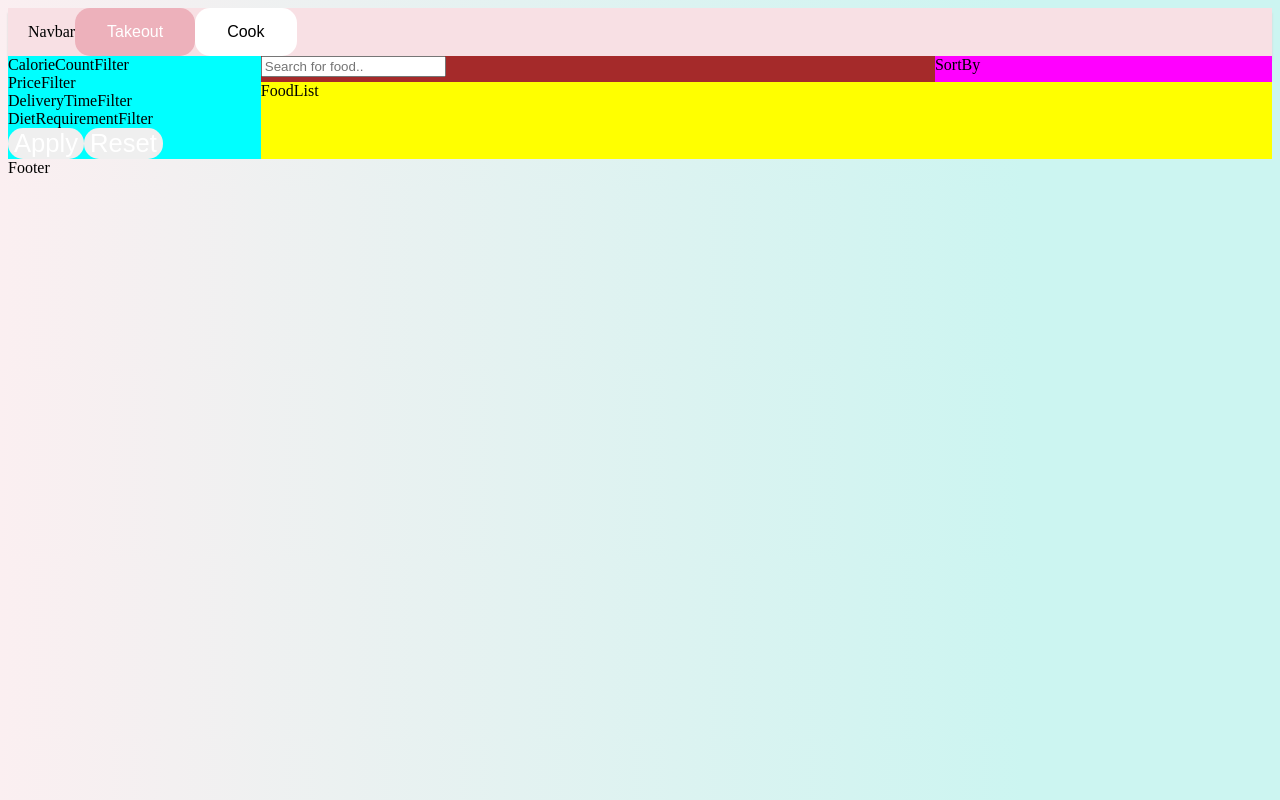
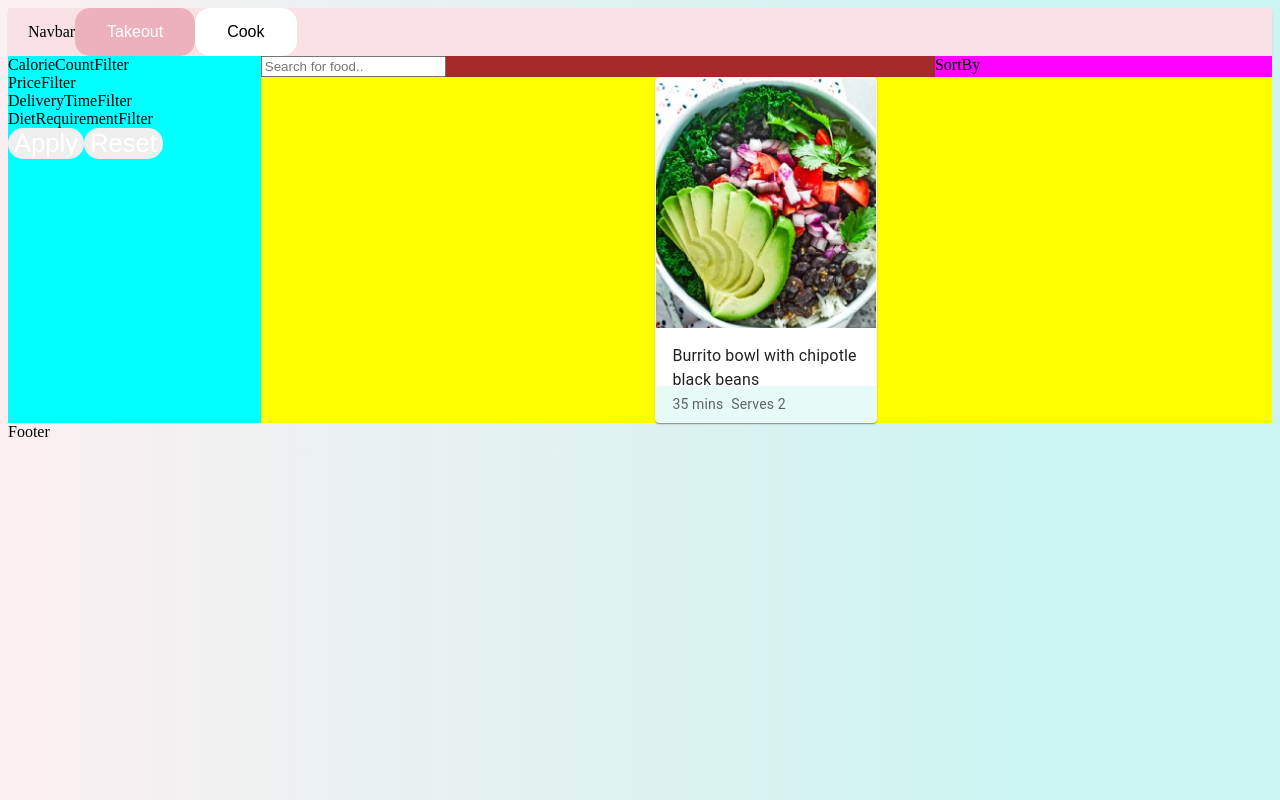
Before and after one commit to UOA-CS732-SE750-Students-2024/project-group-playful-penguins, a React (Vite) app in the folder frontend/: page /home in a window 1280 px wide. Built offline with nearby package versions, Linux system fonts and the light colour scheme.

Commit message:
PPENG-26 added the food card to food list component

```diff
--- a/frontend/src/components/FoodList/FoodList.jsx
+++ b/frontend/src/components/FoodList/FoodList.jsx
@@ -1,5 +1,6 @@
 import React from "react";
+import { FoodCard } from "../FoodCard/FoodCard";
 
 export function FoodList() {
-  return <div>FoodList</div>;
+  return <div><FoodCard/></div>;
 }
```
